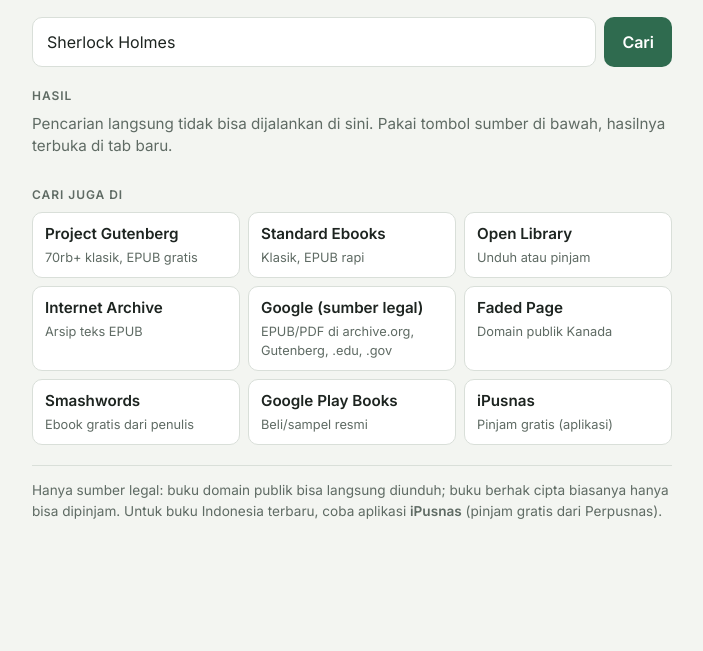
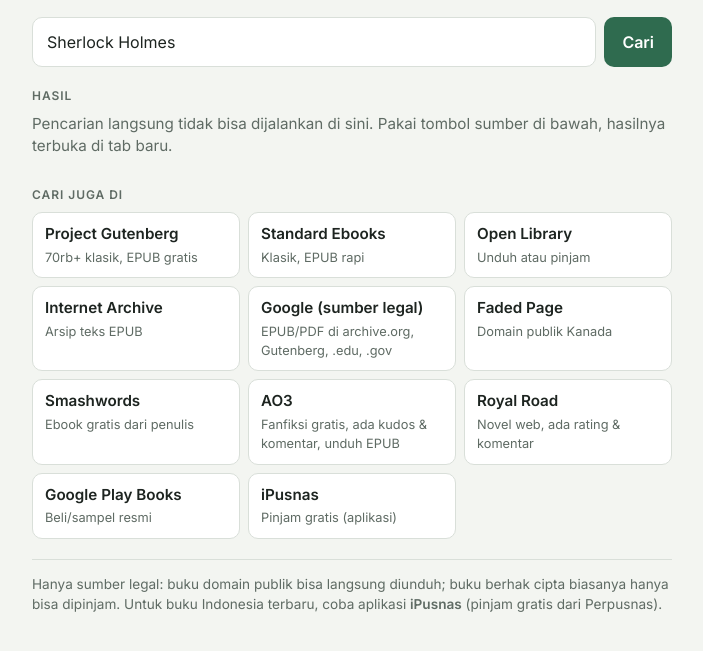
Before and after one commit to rzk-labs/rak-epub, a plain HTML site: page index.html in a window 1280 px wide. Shown: the part 91-742 px from the top of the page, without its empty margins (288-991 px from the left). Drawn offline with Linux system fonts and the light colour scheme; no server answers.

Commit message:
Tambah AO3 dan Royal Road (ada like/komentar)
Co-Authored-By: Claude Sonnet 5.5 <noreply@anthropic.com>

```diff
--- a/index.html
+++ b/index.html
@@ -87,6 +87,8 @@ const SOURCES=[
   {n:"Google (sumber legal)",d:"EPUB/PDF di archive.org, Gutenberg, .edu, .gov",u:q=>`https://www.google.com/search?q=${enc(q+" filetype:epub OR filetype:pdf (site:archive.org OR site:gutenberg.org OR site:standardebooks.org OR site:.edu OR site:.gov)")}`},
   {n:"Faded Page",d:"Domain publik Kanada",u:q=>`https://www.fadedpage.com/csearch.php?title=${enc(q)}`},
   {n:"Smashwords",d:"Ebook gratis dari penulis",u:q=>`https://www.smashwords.com/books/search?query=${enc(q)}&price=free`},
+  {n:"AO3",d:"Fanfiksi gratis, ada kudos & komentar, unduh EPUB",u:q=>`https://archiveofourown.org/works/search?work_search%5Bquery%5D=${enc(q)}&work_search%5Bsort_column%5D=kudos_count`},
+  {n:"Royal Road",d:"Novel web, ada rating & komentar",u:q=>`https://www.royalroad.com/fictions/search?title=${enc(q)}&orderBy=rating`},
   {n:"Google Play Books",d:"Beli/sampel resmi",u:q=>`https://play.google.com/store/search?q=${enc(q)}&c=books`},
   {n:"iPusnas",d:"Pinjam gratis (aplikasi)",u:()=>`https://ipusnas.id/`}
 ];
```
